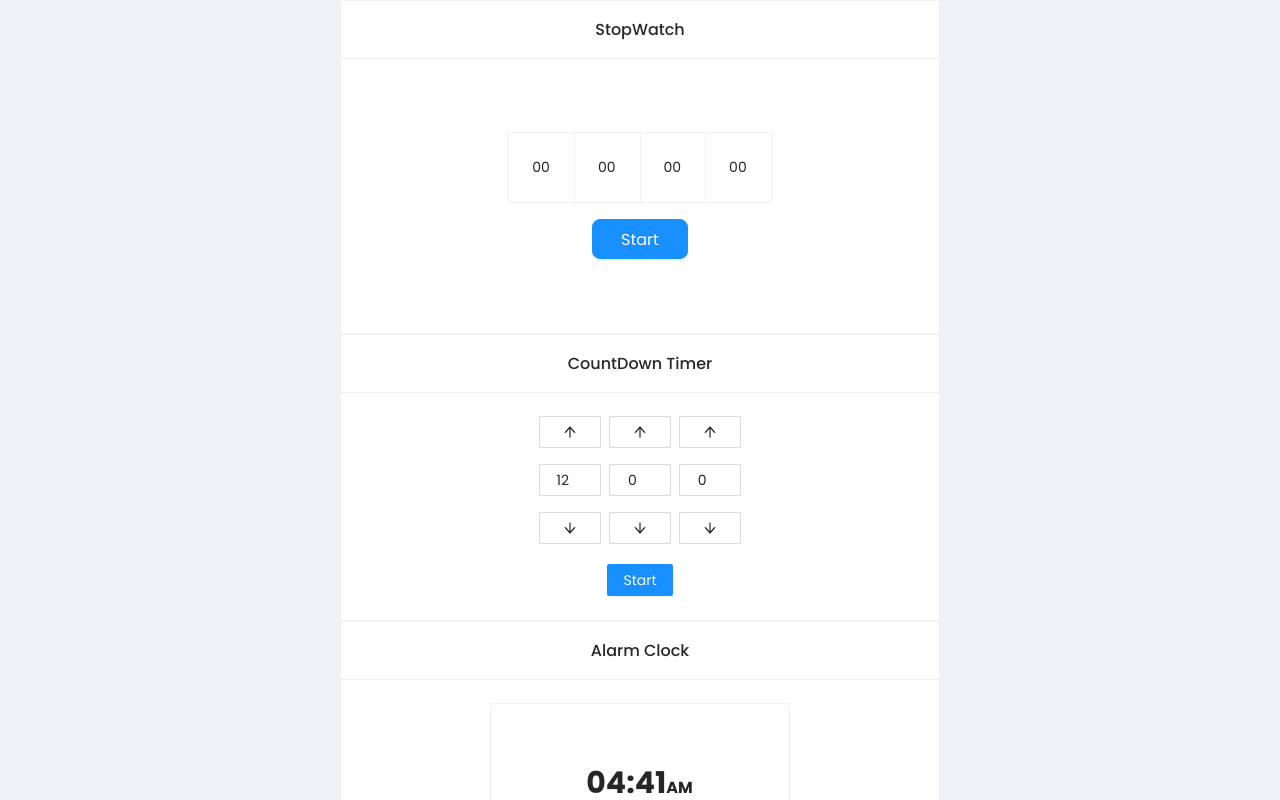
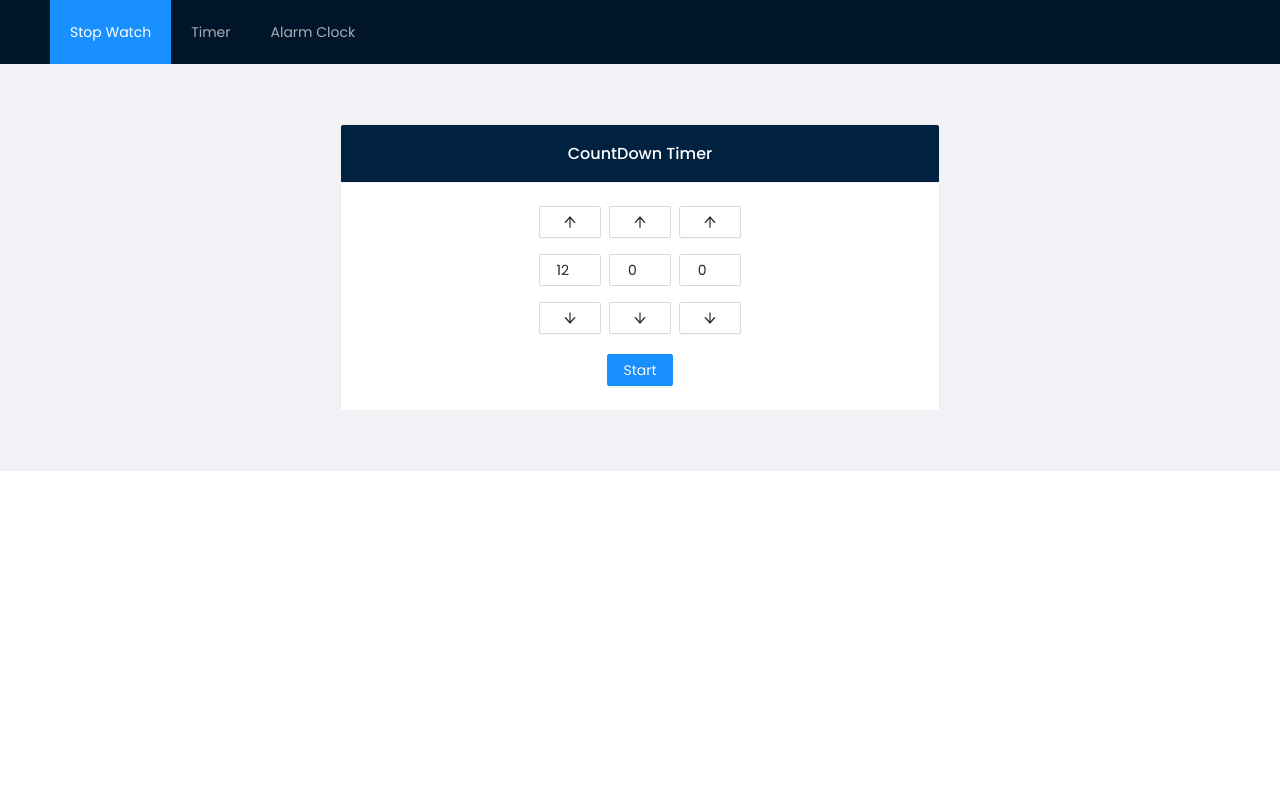
Before and after one commit to gauthamhc09/smart-clock, a React (Create React App) app: page /timer in a window 1280 px wide. Shown: the top 800 px of the page. Built offline with nearby package versions, Linux system fonts and the light colour scheme.

Commit message:
Created seperate pages

```diff
--- a/package.json
+++ b/package.json
@@ -10,6 +10,7 @@
     "antd": "^4.23.6",
     "react": "^18.2.0",
     "react-dom": "^18.2.0",
+    "react-router": "^6.4.2",
     "react-scripts": "5.0.1",
     "web-vitals": "^2.1.4"
   },
@@ -38,6 +39,6 @@
     ]
   },
   "devDependencies": {
-    "react-router-dom": "^6.4.2"
+    "react-router-dom": "^5.2.0"
   }
 }
--- a/src/App.css
+++ b/src/App.css
@@ -11,7 +11,7 @@
 .alarm_clock {
   max-width: 600px;
   width: 100%;
-  margin: 0 auto;
+  margin: 60px auto;
 }
 
 .stopwatch .ant-card-head-title,
@@ -20,3 +20,10 @@
 .countdown_timer .ant-input {
   text-align: center;
 }
+
+.stopwatch .ant-card-head,
+.countdown_timer .ant-card-head,
+.alarm_clock .ant-card-head {
+  background-color: #002140;
+  color: #ffffff;
+}
--- a/src/App.js
+++ b/src/App.js
@@ -1,20 +1,49 @@
 import { Layout } from "antd";
 import "antd/dist/antd.css";
 import React from "react";
+import { BrowserRouter as Router, Route, Switch } from "react-router-dom";
 import "./App.css";
+import AppHeader from "./components/common/AppHeader";
+import AlarmClock from "./components/pages/AlarmClock";
+import CountdownTimer from "./components/pages/CountdownTimer";
+import StopWatch from "./components/pages/StopWatch";
 import "./stopwatch.css";
-import AppHeader from "./components/common/AppHeader";
-import Home from "./views/Home";
 const { Header, Content } = Layout;
 function App() {
   return (
     <Layout className="mainLayout">
-      {/* <Header>
+      <Header>
         <AppHeader />
-      </Header> */}
-      <Content>
-        <Home />
-      </Content>
+      </Header>
+      <Layout>
+        <Content>
+          <Router>
+            <Switch>
+              <Route
+                exact
+                path="/"
+                render={() => {
+                  return <StopWatch />;
+                }}
+              />
+              <Route
+                exact
+                path="/alarm-clock"
+                render={() => {
+                  return <AlarmClock />;
+                }}
+              />
+              <Route
+                exact
+                path="/timer"
+                render={() => {
+                  return <CountdownTimer />;
+                }}
+              />
+            </Switch>
+          </Router>
+        </Content>
+      </Layout>
     </Layout>
   );
 }
--- a/src/components/alaram/AlaramHistory.js
+++ b/src/components/alaram/AlaramHistory.js
@@ -12,7 +12,7 @@ const AlaramHistory = ({ storeAlarm }) => {
   }, [storeAlarm]);
   return (
     <div className="alarm_history">
-      <Title level={4}>Alaram History</Title>
+      <Title level={4}>Alarm History</Title>
       {storeAlarm.map((time) => {
         if (time !== "00:00:00") {
           return <p>{time}</p>;
--- a/src/components/common/AppHeader.js
+++ b/src/components/common/AppHeader.js
@@ -1,19 +1,16 @@
 import React, { useState } from "react";
 import { Menu } from "antd";
+import { Link } from "react-router-dom";
 
 const AppHeader = () => {
   const items = [
     { label: "Stop Watch", key: "stopWatch" },
     { label: "Timer", key: "timer" },
-    { label: "Alaram Clock", key: "alaram" },
+    { label: "Alarm Clock", key: "alarm" },
   ];
   const [current, setCurrent] = useState("stopWatch");
   return (
-    <div className="container-fluid">
-      <div className="header">
-        <div className="logo">
-          <h4>Smart Clock</h4>
-        </div>
+    <div className="app_header">
       <Menu
         mode="horizontal"
         theme="dark"
@@ -22,7 +19,6 @@ const AppHeader = () => {
         onClick={(e) => setCurrent(e.key)}
       />
     </div>
-    </div>
   );
 };
 
--- a/src/components/pages/AlaramClock.js
+++ b/src/components/pages/AlarmClock.js
@@ -8,7 +8,7 @@ import DigitalClock from "../alaram/digitclock/DigitalClock";
 import "./AlaramClock.css";
 
 export const alarm = new Audio(Sound);
-const AlaramClock = () => {
+const AlarmClock = () => {
   const [hourDigital, setHourDigital] = useState("");
   const [minutesDigital, setMinutesDigital] = useState("");
   const [amPm, setAmPm] = useState("");
@@ -93,4 +93,4 @@ const AlaramClock = () => {
   );
 };
 
-export default AlaramClock;
+export default AlarmClock;
--- a/src/components/pages/StopWatch.js
+++ b/src/components/pages/StopWatch.js
@@ -90,7 +90,9 @@ const StopWatch = () => {
               xs={24}
               sm={6}
               style={{
-                backgroundColor: "lightgreen",
+                backgroundColor: "#3B597F",
+                color: "#ffffff",
+                fontWeight: "500",
                 maxHeight: "47vh",
                 overflowY: "overlay",
               }}
--- a/src/components/stopwatch/StopWatchHistory.js
+++ b/src/components/stopwatch/StopWatchHistory.js
@@ -5,7 +5,7 @@ const { Title } = Typography;
 const StopWatchHistory = ({ storeTime }) => {
   return (
     <>
-      <Title level={4} style={{ textAlign: "center" }}>
+      <Title level={5} style={{ textAlign: "center", color: "#ffffff" }}>
         StopWatch History
       </Title>
       {storeTime.length > 0 &&
--- a/src/views/Home.js
+++ b/src/views/Home.js
@@ -1,5 +1,5 @@
 import React from "react";
-import AlaramClock from "../components/pages/AlaramClock";
+import AlaramClock from "../components/pages/AlarmClock";
 import CountdownTimer from "../components/pages/CountdownTimer";
 import StopWatch from "../components/pages/StopWatch";
 
```
Also changed, not shown: 1 other file (tests, documents, lock files or other folders). Lines whose indentation alone changed are shown as unchanged.
